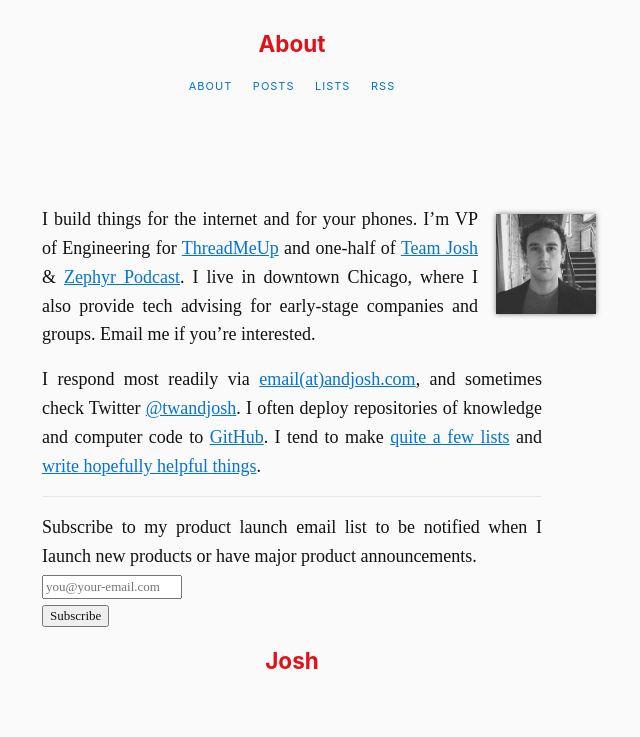
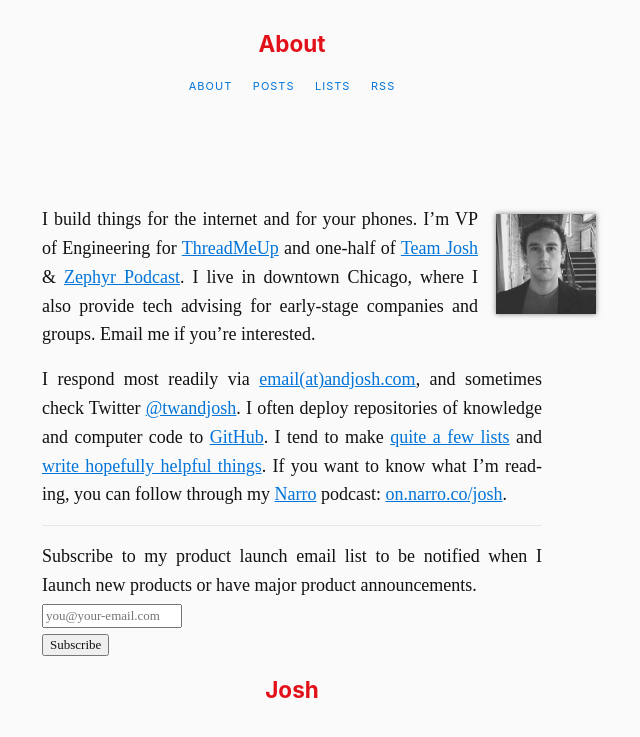
Before and after one commit to joshbeckman/andjosh.github.io, a Jekyll site: the page built from about.md, in a window 1280 px wide. Shown: the top 737 px of the page, without its empty margins (348-988 px from the left). Built offline with Jekyll 4.4.1, drawn with Linux system fonts in a browser that asks for light colours; Markdown is read by kramdown in place of the engine named in the settings.

Commit message:
narro on about

```diff
--- a/about.md
+++ b/about.md
@@ -20,7 +20,7 @@
 
 I build things for the internet and for your phones. I'm VP of Engineering for [ThreadMeUp](http://threadmeup.com) and one-half of [Team Josh](http://teamjosh.co) & [Zephyr Podcast](https://soundcloud.com/zephyrpodcast). I live in downtown Chicago, where I also provide tech advising for early-stage companies and groups. Email me if you're interested.
 
-I respond most readily via [email(at)andjosh.com](mailto:email@andjosh.com), and sometimes check Twitter [@twandjosh](http://twitter.com/twandjosh). I often deploy repositories of knowledge and computer code to [GitHub](//github.com/andjosh). I tend to make [quite a few lists](/lists) and [write hopefully helpful things](/).
+I respond most readily via [email(at)andjosh.com](mailto:email@andjosh.com), and sometimes check Twitter [@twandjosh](http://twitter.com/twandjosh). I often deploy repositories of knowledge and computer code to [GitHub](//github.com/andjosh). I tend to make [quite a few lists](/lists) and [write hopefully helpful things](/). If you want to know what I'm reading, you can follow through my [Narro](//narro.co) podcast: [on.narro.co/josh](http://on.narro.co/josh).
 
 ---
 
```
